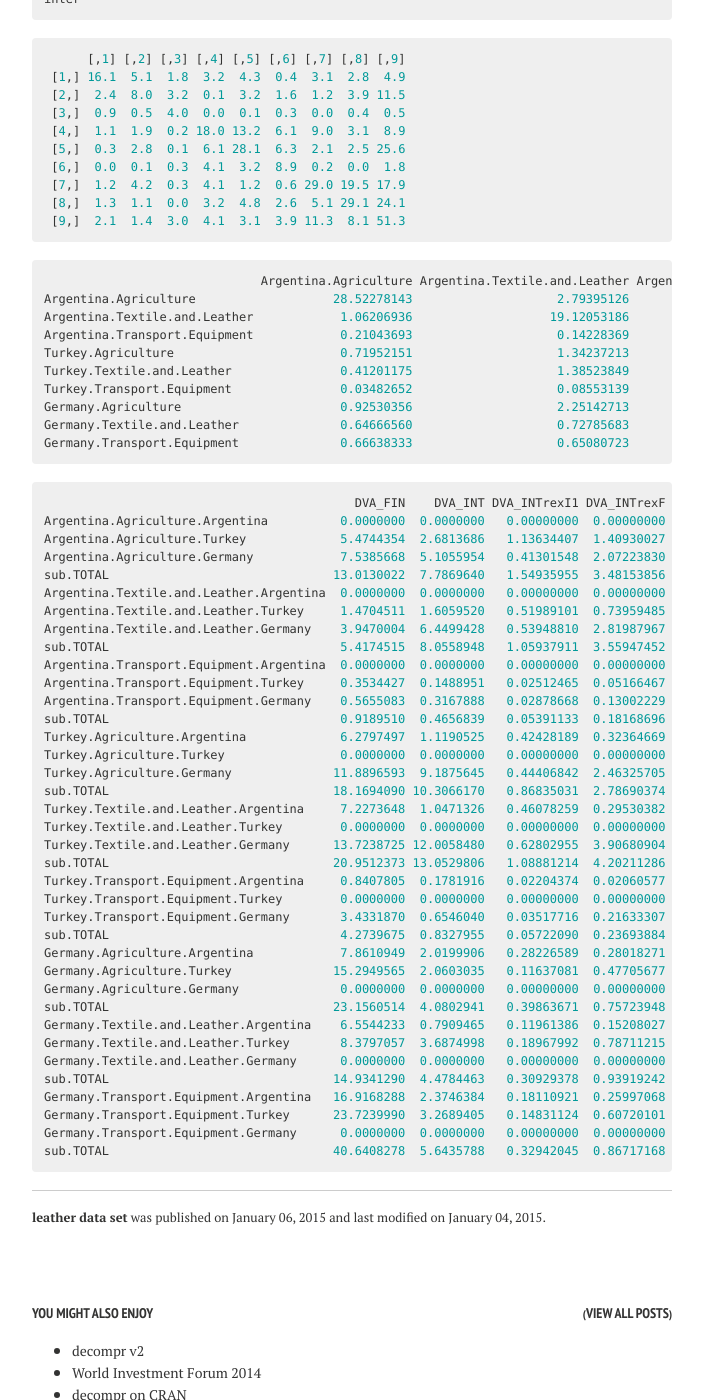
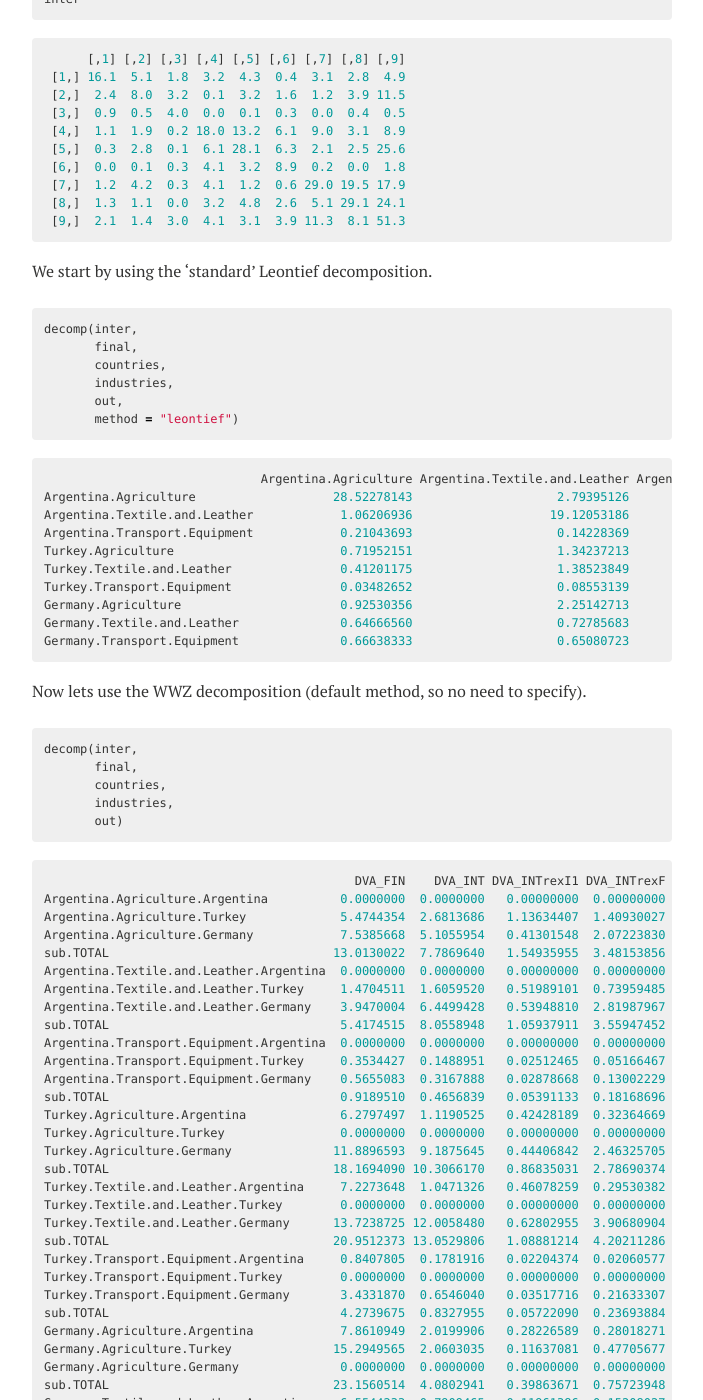
Before and after one commit to bquast/decompr, a Jekyll site: the page built from _posts/2015-01-06-leather-data.md, in a window 1280 px wide and 1400 px high, scrolled down 1752 px. Shown: the whole window, without its empty margins (288-991 px from the left). Built offline with Jekyll 4.4.1, drawn with Linux system fonts in a browser that asks for light colours; nearby versions of some CDN libraries; comment, search, counter and statistics services are not loaded.

Commit message:
update leontief

```diff
--- a/_posts/2015-01-06-leather-data.md
+++ b/_posts/2015-01-06-leather-data.md
@@ -116,26 +116,41 @@ inter
  [9,]  2.1  1.4  3.0  4.1  3.1  3.9 11.3  8.1 51.3
 {% endhighlight %}
 
+We start by using the 'standard' Leontief decomposition.
+
+{% highlight r %}
+decomp(inter,
+       final,
+       countries,
+       industries,
+       out,
+       method = "leontief")
+{% endhighlight %}
+
+{% highlight r %}
+                              Argentina.Agriculture Argentina.Textile.and.Leather Argentina.Transport.Equipment Turkey.Agriculture Turkey.Textile.and.Leather Turkey.Transport.Equipment Germany.Agriculture Germany.Textile.and.Leather Germany.Transport.Equipment
+Argentina.Agriculture                   28.52278143                    2.79395126                    0.35606694         1.81066955                  3.1173841                 0.35901126           1.2364172                  1.30283802                   4.1208736
+Argentina.Textile.and.Leather            1.06206936                   19.12053186                    0.41813924         0.48370042                  1.8329024                 0.43058635           0.5937041                  1.15375958                   4.7490351
+Argentina.Transport.Equipment            0.21043693                    0.14228369                    1.06369578         0.03329456                  0.0790545                 0.04024626           0.0231846                  0.07482343                   0.1932621
+Turkey.Agriculture                       0.71952151                    1.34237213                    0.11504126        34.92704803                  6.9994970                 1.47711579           2.5543089                  1.52213499                   6.1806254
+Turkey.Textile.and.Leather               0.41201175                    1.38523849                    0.11764036         2.69291816                 40.1671410                 1.31799873           1.1093993                  1.15207241                   9.5069032
+Turkey.Transport.Equipment               0.03482652                    0.08553139                    0.02667530         0.81210167                  0.9075189                 3.16041392           0.1151191                  0.07448266                   0.6464733
+Germany.Agriculture                      0.92530356                    2.25142713                    0.16222512         2.31122022                  2.0595825                 0.51211484          29.8763359                  5.24719728                   9.6006931
+Germany.Textile.and.Leather              0.64666560                    0.72785683                    0.08244379         1.53837777                  2.5488967                 0.63316614           1.4593583                 18.95868110                   8.1583150
+Germany.Transport.Equipment              0.66638333                    0.65080723                    0.25807221         1.29066963                  1.4880228                 0.56934671           1.7321726                  1.51401054                  34.7438192
+{% endhighlight %}
 
 
 
 
-
-
-
+Now lets use the WWZ decomposition (default method, so no need to specify).
 {% highlight r %}
-                              Argentina.Agriculture Argentina.Textile.and.Leather Argentina.Transport.Equipment Turkey.Agriculture Turkey.Textile.and.Leather Turkey.Transport.Equipment
-Argentina.Agriculture                   28.52278143                    2.79395126                    0.35606694         1.81066955                  3.1173841                 0.35901126
-Argentina.Textile.and.Leather            1.06206936                   19.12053186                    0.41813924         0.48370042                  1.8329024                 0.43058635
-Argentina.Transport.Equipment            0.21043693                    0.14228369                    1.06369578         0.03329456                  0.0790545                 0.04024626
-Turkey.Agriculture                       0.71952151                    1.34237213                    0.11504126        34.92704803                  6.9994970                 1.47711579
-Turkey.Textile.and.Leather               0.41201175                    1.38523849                    0.11764036         2.69291816                 40.1671410                 1.31799873
-Turkey.Transport.Equipment               0.03482652                    0.08553139                    0.02667530         0.81210167                  0.9075189                 3.16041392
-Germany.Agriculture                      0.92530356                    2.25142713                    0.16222512         2.31122022                  2.0595825                 0.51211484
-Germany.Textile.and.Leather              0.64666560                    0.72785683                    0.08244379         1.53837777                  2.5488967                 0.63316614
-Germany.Transport.Equipment              0.66638333                    0.65080723                    0.25807221         1.29066963                  1.4880228                 0.56934671
+decomp(inter,
+       final,
+       countries,
+       industries,
+       out)
 {% endhighlight %}
-
 
 
 {% highlight r %}
```
